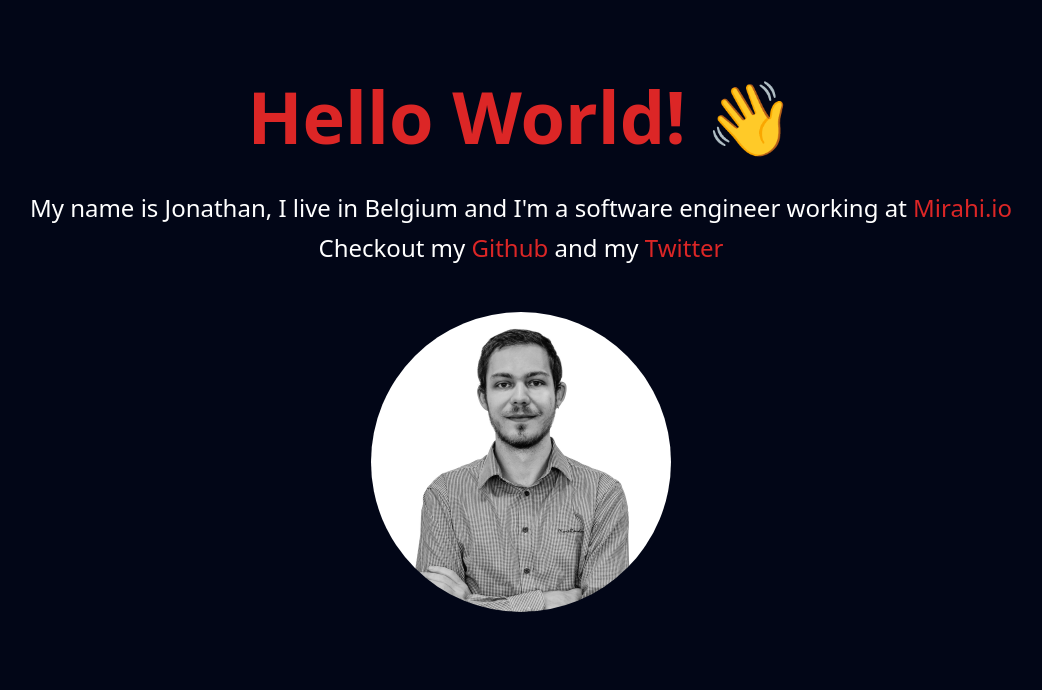
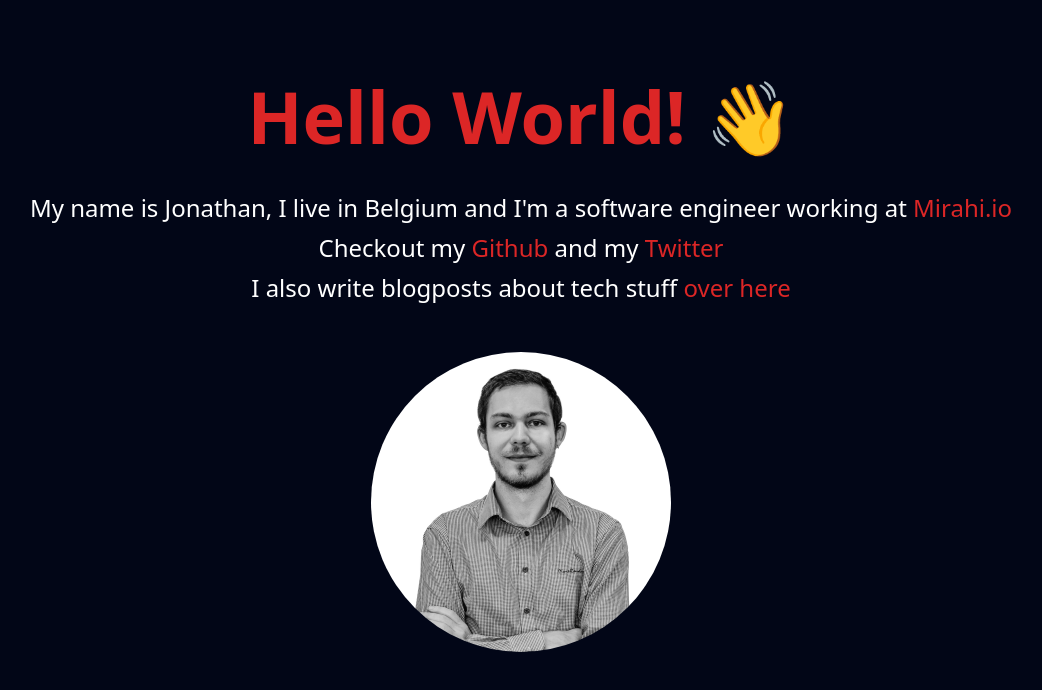
Before and after one commit to Waryen/waryen.dev, a React (Vite) app: page / in a window 1280 px wide. Shown: the top 690 px of the page, without its empty margins (119-1161 px from the left). Built offline with nearby package versions, Linux system fonts and the light colour scheme.

Commit message:
feat: add digital garden link

```diff
--- a/src/App.tsx
+++ b/src/App.tsx
@@ -22,7 +22,7 @@ export default function App() {
             Mirahi.io
           </a>
         </p>
-        <p className="text-xl md:text-2xl">
+        <p className="text-xl md:text-2xl mb-2">
           Checkout my{' '}
           <a
             target="_blank"
@@ -40,6 +40,16 @@ export default function App() {
             Twitter
           </a>
         </p>
+        <p className="text-xl md:text-2xl">
+          I also write blogposts about tech stuff{' '}
+          <a
+            target="_blank"
+            className="text-red-600 hover:text-red-400 focus:text-red-400"
+            href="https://garden.mirahi.io"
+          >
+            over here
+          </a>
+        </p>
         <figure className="overflow-hidden rounded-full mt-12 w-[250px] md:w-[300px]">
           <img
             onClick={openRickRollLink}
```
